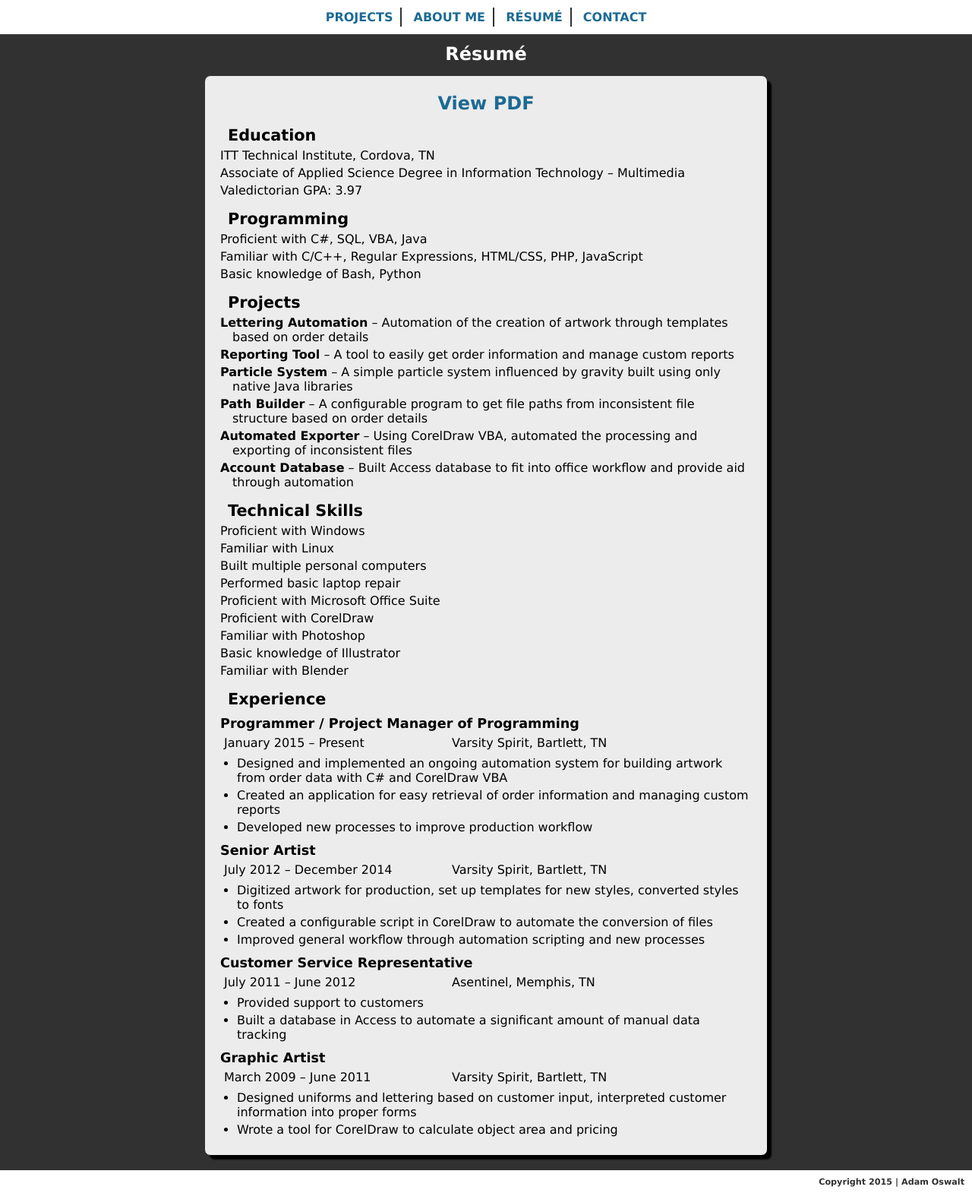
After one commit to aoswalt/adamoswalt.com, a PHP site: page /resume.php in a window 1280 px wide. The commit adds this page. Shown: the whole page at 76% size. Run offline with PHP 8.4, Linux system fonts and the light colour scheme; some libraries are stand-ins or nearby versions.

Commit message:
Added resume page.

```diff
--- /dev/null
+++ b/footer.php
@@ -0,0 +1,7 @@
+<?php
+	echo('
+		<footer>
+			<p>Copyright 2015 | Adam Oswalt</p>
+		</footer>
+		');
+?>
--- /dev/null
+++ b/header.php
@@ -0,0 +1,12 @@
+<?php
+	echo('
+		<header id="nav-bar">
+			<ul id="nav-links">
+				<li><a href="/angergames/index.php">PROJECTS</a></li>
+				<li><a href="">ABOUT ME</a></li>
+				<li><a href="/angergames/resume.php">RÉSUMÉ</a></li>
+				<li><a href="">CONTACT</a></li>
+			</ul>
+		</header>
+		');
+?>
--- /dev/null
+++ b/resume.php
@@ -0,0 +1,83 @@
+<!DOCTYPE html>
+<html>
+	<head>
+		<title>Adam Oswalt - Résumé</title>
+
+		<meta charset="utf-8" />
+		<meta name="author" content="Adam Oswalt" />
+		<meta name="description" content="Adam Oswalt's Portfolio" />
+		<meta name="keywords" content="adam, oswalt, anger, games, portolio" />
+
+		<link rel="stylesheet" href="style.css" />
+	</head>
+	<body>
+		<?php include 'header.php' ?>
+
+		<section id="content">
+			<h1>Résumé</h1>
+
+			<div id="text-content">
+				<div class="center-text"><a class="pdf-link" href="./adam_oswalt-resume.pdf" target="_blank">View PDF</a></div>
+
+				<h2>Education</h2>
+				<p>ITT Technical Institute, Cordova, TN</p>
+				<p>Associate of Applied Science Degree in Information Technology – Multimedia</p>
+				<p>Valedictorian GPA: 3.97</p>
+
+				<h2>Programming</h2>
+				<p>Proficient with C#, SQL, VBA, Java</p>
+				<p>Familiar with C/C++, Regular Expressions, HTML/CSS, PHP, JavaScript</p>
+				<p>Basic knowledge of Bash, Python</p>
+
+				<h2>Projects</h2>
+				<p><b>Lettering Automation</b> – Automation of the creation of artwork through templates based on order details</p>
+				<p><b>Reporting Tool</b> – A tool to easily get order information and manage custom reports</p>
+				<p><b>Particle System</b> – A simple particle system influenced by gravity built using only native Java libraries</p>
+				<p><b>Path Builder</b> – A configurable program to get file paths from inconsistent file structure based on order details</p>
+				<p><b>Automated Exporter</b> – Using CorelDraw VBA, automated the processing and exporting of inconsistent files</p>
+				<p><b>Account Database</b> – Built Access database to fit into office workflow and provide aid through automation</p>
+
+				<h2>Technical Skills</h2>
+				<p>Proficient with Windows</p>
+				<p>Familiar with Linux</p>
+				<p>Built multiple personal computers</p>
+				<p>Performed basic laptop repair</p>
+				<p>Proficient with Microsoft Office Suite</p>
+				<p>Proficient with CorelDraw</p>
+				<p>Familiar with Photoshop</p>
+				<p>Basic knowledge of Illustrator</p>
+				<p>Familiar with Blender</p>
+
+				<h2>Experience</h2>
+				<h3>Programmer / Project Manager of Programming</h3>
+				<h4><span class="employ-dates">January 2015 – Present</span>Varsity Spirit, Bartlett, TN</h4>
+				<ul>
+					<li>Designed and implemented an ongoing automation system for building artwork from order data with C# and CorelDraw VBA</li>
+					<li>Created an application for easy retrieval of order information and managing custom reports</li>
+					<li>Developed new processes to improve production workflow</li>
+				</ul>
+				<h3>Senior Artist</h3>
+				<h4><span class="employ-dates">July 2012 – December 2014</span>Varsity Spirit, Bartlett, TN</h4>
+				<ul>
+					<li>Digitized artwork for production, set up templates for new styles, converted styles to fonts</li>
+					<li>Created a configurable script in CorelDraw to automate the conversion of files</li>
+					<li>Improved general workflow through automation scripting and new processes</li>
+				</ul>
+				<h3>Customer Service Representative</h3>
+				<h4><span class="employ-dates">July 2011 – June 2012</span>Asentinel, Memphis, TN</h4>
+				<ul>
+					<li>Provided support to customers</li>
+					<li>Built a database in Access to automate a significant amount of manual data tracking</li>
+				</ul>
+				<h3>Graphic Artist</h3>
+				<h4><span class="employ-dates">March 2009 – June 2011</span>Varsity Spirit, Bartlett, TN</h4>
+				<ul>
+					<li>Designed uniforms and lettering based on customer input, interpreted customer information into proper forms</li>
+					<li>Wrote a tool for CorelDraw to calculate object area and pricing</li>
+				</ul>
+			</div>
+		</section>
+
+		<?php include 'footer.php' ?>
+	</body>
+</html>
--- a/style.css
+++ b/style.css
@@ -138,3 +138,57 @@ footer p {
 	font-size: 0.7em;
 	font-weight: bold;
 }
+
+#text-content {
+	width: 700px;
+	margin: 15px 0 20px 0;
+	padding: 20px;
+
+	background: #ececec;
+	border-radius: 7px;
+	box-shadow: 6px 6px 2px 0 black;
+}
+
+#text-content * {
+	padding-top: 2px;
+	padding-bottom: 2px;
+}
+
+.center-text {
+	text-align: center;
+}
+
+.pdf-link {
+	font-size: 1.5em;
+}
+
+#text-content p {
+	text-indent: -1em;
+	padding-left: 1em;
+}
+
+#text-content h2 {
+	font-size: 1.3em;
+	padding: 14px 0 3px 10px;
+}
+
+#text-content h3 {
+	font-size: 1.1em;
+	margin-top: 5px;
+}
+
+#text-content h4 {
+	font-size: 1em;
+	font-weight: 500;
+	padding-left: 5px;
+}
+
+.employ-dates {
+	display: inline-block;
+	width: 300px;
+	/*padding-right: 3em;*/
+}
+
+#text-content ul {
+	padding-left: 22px;
+}
```
Also changed, not shown: index.php (+5 -28 lines), images/_no_image.png (added), images/thumbs/_no_image.png (added), project-entries.php (renamed from projects.php), 1 other file.
